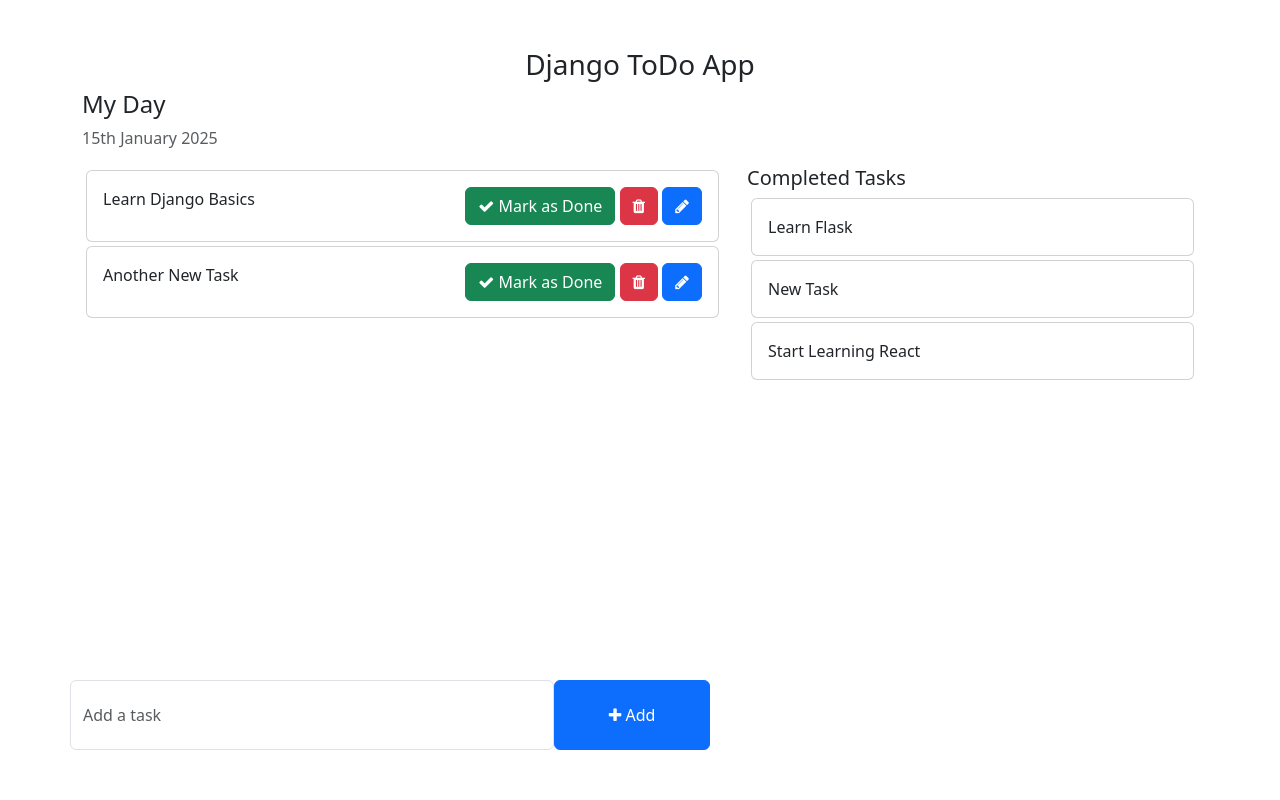
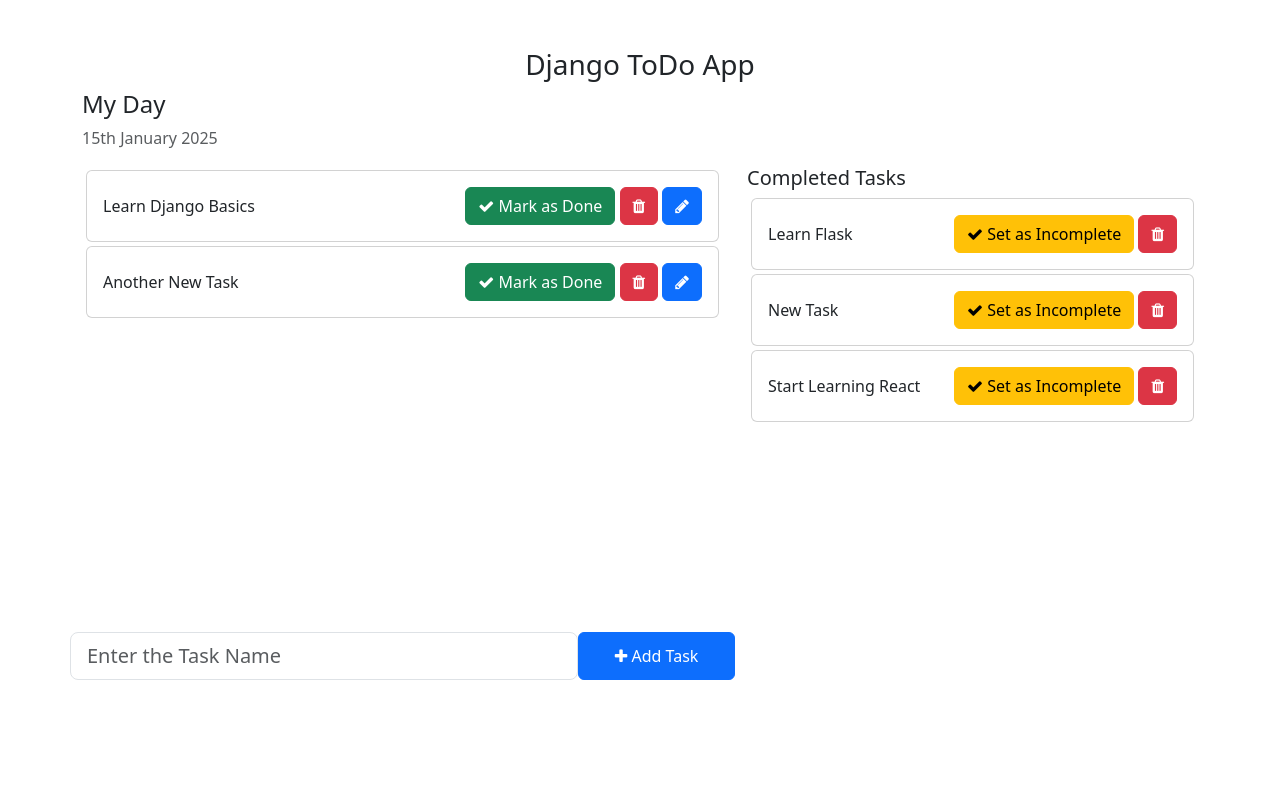
Before and after one commit to MdJafirAshraf/django-todo-app, a Django app: page / in a window 1280 px wide. Run offline with Django 5.2, Linux system fonts and the light colour scheme; data comes from the database, SQL or seed files in the repository; both versions use the stored data as it was after the commit.

Commit message:
set as incomplete changes

```diff
--- a/todoProject/templates/home.html
+++ b/todoProject/templates/home.html
@@ -12,11 +12,6 @@
     <!-- Font Awesome Icons -->
     <link rel="stylesheet" href="https://cdnjs.cloudflare.com/ajax/libs/font-awesome/4.7.0/css/font-awesome.min.css">
 
-    <style>
-        .form-control{
-        padding: 1.375rem .75rem !important;
-    }
-    </style>
 </head>
 <body>
     <div class="container">
@@ -24,13 +19,13 @@
         <div class="row">
             <h4>My Day</h4>
             <p class="text-muted">{% now "jS F Y" %}</p>
-            <div class="col-md-7 col-lg-7" style="height: 450px; overflow: scroll;">
+            <div class="col-md-7 col-lg-7" style="height: 450px; overflow-y: scroll;">
                 <!-- List of all the tasks for the day -->
                 {% for task in tasks %}
                     <div class="card m-1">
-                        <div class="card-body">
+                        <div class="card-body d-flex align-items-center justify-content-between">
                             {{ task.task }}
-                            <span style="position: relative; float: right;">
+                            <span>
                                 <a href="{% url 'markAsDone' task.id %}" class="btn btn-success"><i class="fa fa-check"></i> Mark as Done</a>
                                 <a class="btn btn-danger"><i class="fa fa-trash"></i></a>
                                 <a class="btn btn-primary"><i class="fa fa-pencil"></i></a>
@@ -45,22 +40,26 @@
                 <!-- List of all the tasks that have completed -->
                 {% for completed_task in completed_tasks %}
                     <div class="card m-1">
-                        <div class="card-body">
+                        <div class="card-body d-flex align-items-center justify-content-between">
                             {{completed_task.task}}
+                            <span>
+                                <a href="{% url 'setAsIncomplete' completed_task.id %}" class="btn btn-warning"><i class="fa fa-check"></i> Set as Incomplete</a>
+                                <a class="btn btn-danger"><i class="fa fa-trash"></i></a>
+                            </span>
                         </div>
                     </div>
                 {% endfor %}
             </div>
         </div>
         <div class="row">
-            <div class="col-md-6 col-lg-6 p-0" style="position: absolute; bottom: 50px;">
+            <div class="col-md-6 col-lg-7 p-0">
                 <!-- To Do Form -->
                 <form action="{% url 'addTask' %}" method="post">
                     {% csrf_token %}
-                    <div class="form-group">
-                        <span style="display: flex;">
-                            <input type="text" name="task" class="form-control" placeholder="Add a task">
-                            <button class="btn btn-primary" style="width: 200px;"><i class="fa fa-plus"></i> Add</button>
+                    <div class="form-group mt-3">
+                        <span class="d-flex">
+                            <input type="text" name="task" class="form-control form-control-lg" placeholder="Enter the Task Name">
+                            <button class="btn btn-primary" style="width: 200px;"><i class="fa fa-plus"></i> Add Task</button>
                         </span>
                     </div>
                 </form>
--- a/todoProject/todoApp/urls.py
+++ b/todoProject/todoApp/urls.py
@@ -3,5 +3,6 @@ from . import views
 
 urlpatterns = [
     path('addTask/', views.addTask, name='addTask'),
-    path('markAsDone/<int:id>', views.markAsDone, name='markAsDone')
+    path('markAsDone/<int:id>', views.markAsDone, name='markAsDone'),
+    path('setAsIncomplete/<int:id>', views.setAsIncomplete, name='setAsIncomplete')
 ]
```
Also changed, not shown: todoProject/todoApp/views.py (+7 -0 lines), todoProject/db.sqlite3.
